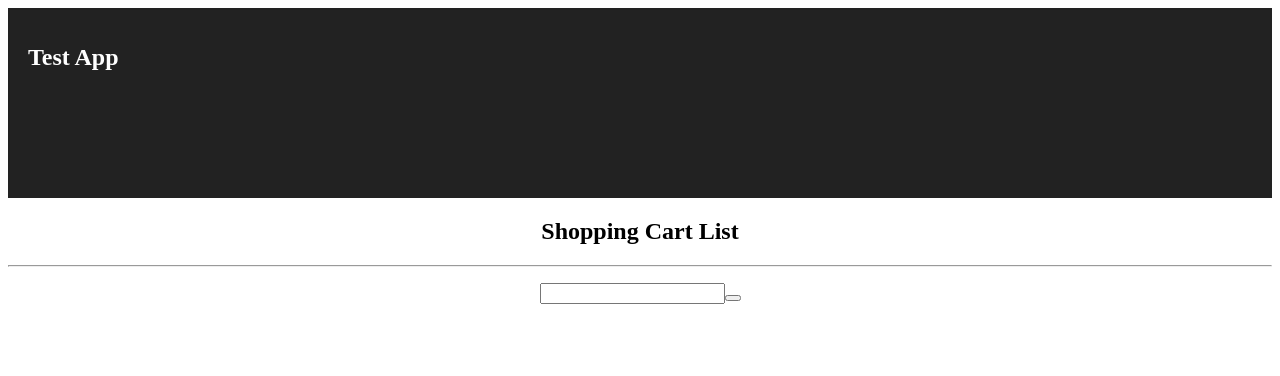
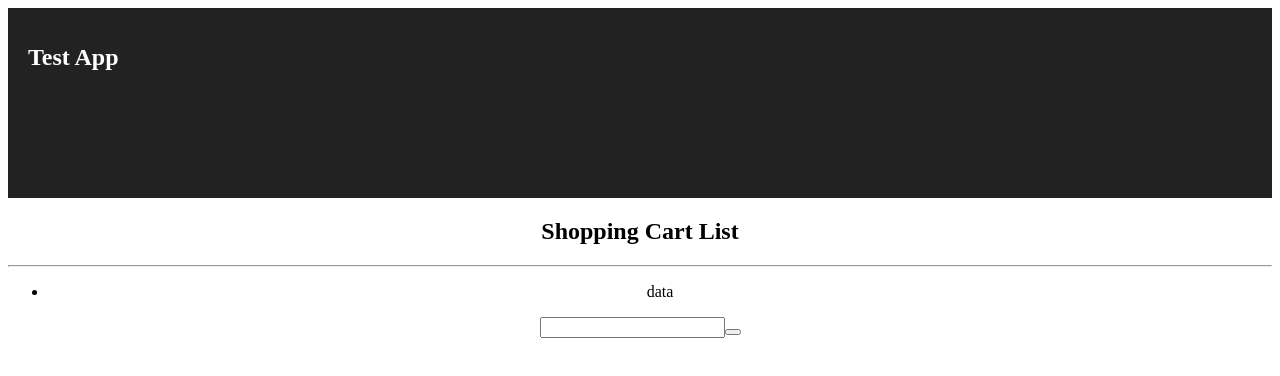
Before and after one commit to sean0427/frontend_practice, a React (Create React App) app in the folder shop/: page / in a window 1280 px wide. Both pictures are taken after a click on the button 732 px from the left and 297 px from the top of the page. Shown: the top 376 px of the page. Built offline with nearby package versions, Linux system fonts and the light colour scheme.

Commit message:
Shopcart: fix ul items does not have key problem, change wrong onPress to onClick, add render and click test.

```diff
--- a/shop/src/components/Shopcart.js
+++ b/shop/src/components/Shopcart.js
@@ -11,13 +11,13 @@ export default class Shopcart extends React.PureComponent {
     render () {
         return (
             <div>
-                <div className="shoplist">
-                    <ul>
-                        { this.props.shoplist.map((data) => <li>{data}</li>) }
-                    </ul>
-                </div>
+                <ul className="shoplist">
+                    { this.props.shoplist.map(
+                        (data, index) => <li key={index}>{data}</li>
+                    ) }
+                </ul>
                 <input/>
-                <button onPress={this.props.onPress} />
+                <button id="shoplist-btn" onClick={this.props.onPress} />
             </div>
         )
     }
```
Also changed, not shown: 1 other file (tests, documents, lock files or other folders).
